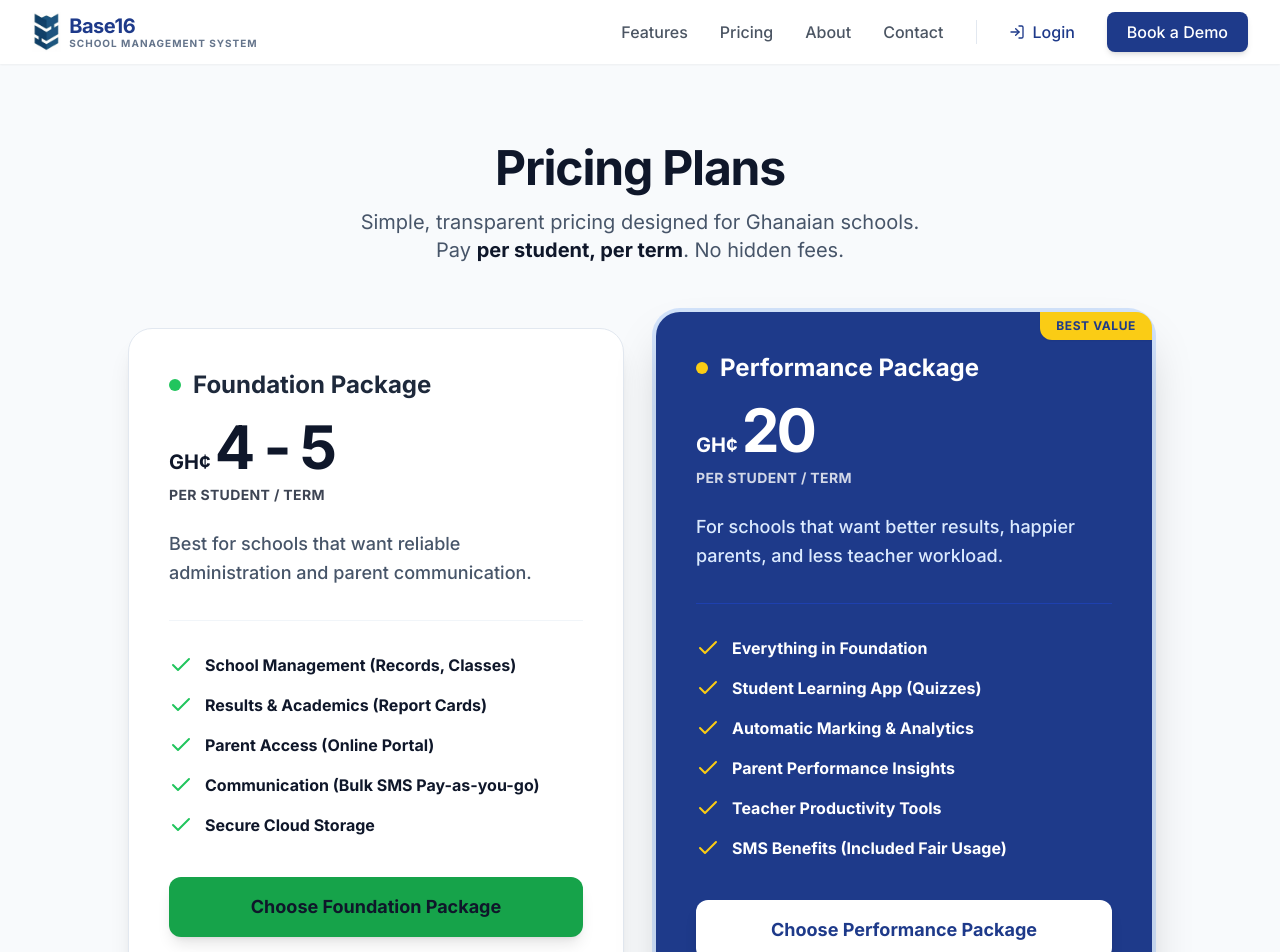
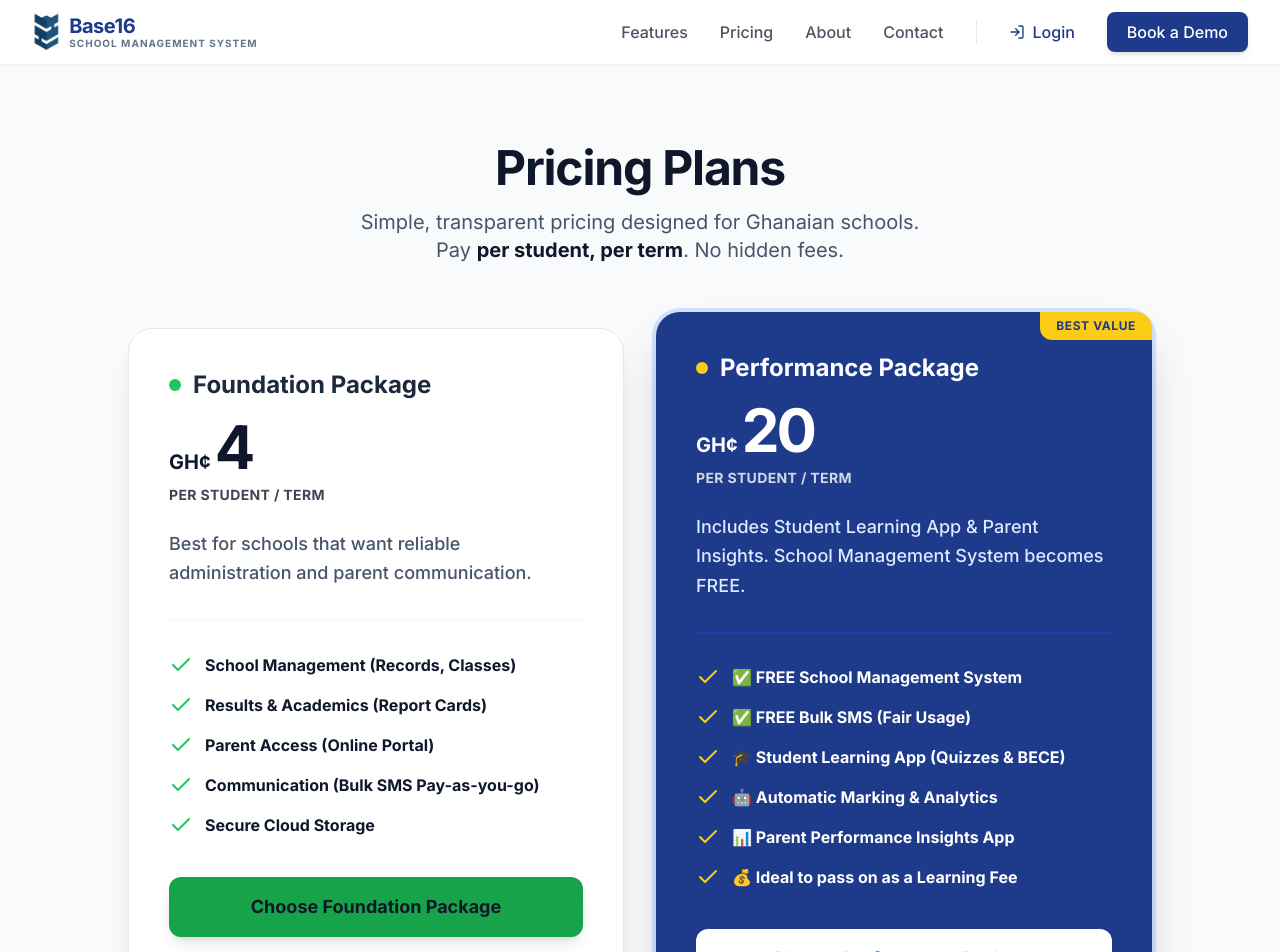
Before and after one commit to Cantertech/base16, a React (Vite) app: page /pricing in a window 1280 px wide. Shown: the top 952 px of the page. Built offline with nearby package versions, Linux system fonts and the light colour scheme.

Commit message:
added the pricing to it

```diff
--- a/components/Pricing.tsx
+++ b/components/Pricing.tsx
@@ -6,7 +6,7 @@ const Pricing: React.FC = () => {
   const plans = [
     {
       name: "Foundation Package",
-      price: "4 - 5",
+      price: "4",
       period: "per student / term",
       description: "Best for schools that want reliable administration and parent communication.",
       color: "bg-green-50 text-green-900",
@@ -23,17 +23,17 @@ const Pricing: React.FC = () => {
       name: "Performance Package",
       price: "20",
       period: "per student / term",
-      description: "For schools that want better results, happier parents, and less teacher workload.",
+      description: "Includes Student Learning App & Parent Insights. School Management System becomes FREE.",
       isPopular: true,
       color: "bg-blue-900 text-white",
       btnColor: "bg-white text-blue-900 hover:bg-blue-50",
       features: [
-        "Everything in Foundation",
-        "Student Learning App (Quizzes)",
-        "Automatic Marking & Analytics",
-        "Parent Performance Insights",
-        "Teacher Productivity Tools",
-        "SMS Benefits (Included Fair Usage)"
+        "✅ FREE School Management System",
+        "✅ FREE Bulk SMS (Fair Usage)",
+        "🎓 Student Learning App (Quizzes & BECE)",
+        "🤖 Automatic Marking & Analytics",
+        "📊 Parent Performance Insights App",
+        "💰 Ideal to pass on as a Learning Fee"
       ]
     }
   ];
@@ -54,8 +54,8 @@ const Pricing: React.FC = () => {
             <div
               key={index}
               className={`relative rounded-3xl p-8 md:p-10 transition-all duration-300 ${plan.isPopular
-                  ? 'bg-blue-900 text-white shadow-2xl ring-4 ring-blue-500/20 transform md:-translate-y-4'
-                  : 'bg-white text-slate-900 border border-slate-200 shadow-xl'
+                ? 'bg-blue-900 text-white shadow-2xl ring-4 ring-blue-500/20 transform md:-translate-y-4'
+                : 'bg-white text-slate-900 border border-slate-200 shadow-xl'
                 }`}
             >
               {plan.isPopular && (
--- a/components/Settings.tsx
+++ b/components/Settings.tsx
@@ -44,7 +44,7 @@ const Settings: React.FC<SettingsProps> = ({ onConfigUpdate, currentUser, hidden
     const plans = [
         {
             name: "Foundation Package",
-            price: "4 - 5",
+            price: "4",
             limit: "Per Student / Term",
             features: [
                 "School Management (Records, Classes)",
@@ -60,12 +60,12 @@ const Settings: React.FC<SettingsProps> = ({ onConfigUpdate, currentUser, hidden
             limit: "Per Student / Term",
             isPopular: true,
             features: [
-                "Everything in Foundation",
-                "Student Learning App (Quizzes)",
-                "Automatic Marking & Analytics",
-                "Parent Performance Insights",
-                "Teacher Productivity Tools",
-                "SMS Benefits (Included Fair Usage)"
+                "✅ FREE School Management System",
+                "✅ FREE Bulk SMS (Fair Usage)",
+                "🎓 Student Learning App (Quizzes & BECE)",
+                "🤖 Automatic Marking & Analytics",
+                "📊 Parent Performance Insights App",
+                "💰 Ideal to pass on as a Learning Fee"
             ]
         }
     ];
@@ -854,7 +854,7 @@ const Settings: React.FC<SettingsProps> = ({ onConfigUpdate, currentUser, hidden
                                         </div>
                                     )}
                                     <h4 className="font-bold text-lg text-slate-800 mb-1">{plan.name}</h4>
-                                    <p className="text-3xl font-bold text-slate-900 mb-4">GH¢ {plan.price}<span className="text-sm font-normal text-slate-500">/mo</span></p>
+                                    <p className="text-3xl font-bold text-slate-900 mb-4">GH¢ {plan.price}<span className="text-sm font-normal text-slate-500"> / student / term</span></p>
 
                                     <ul className="space-y-2 mb-6 flex-1">
                                         {plan.features.map((feat, i) => (
```
Also changed, not shown: 1 other file (tests, documents, lock files or other folders).
